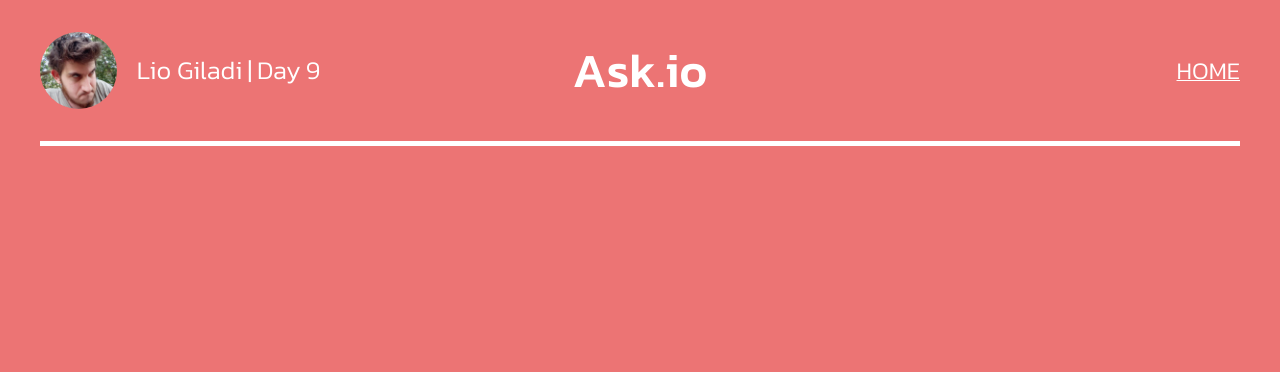
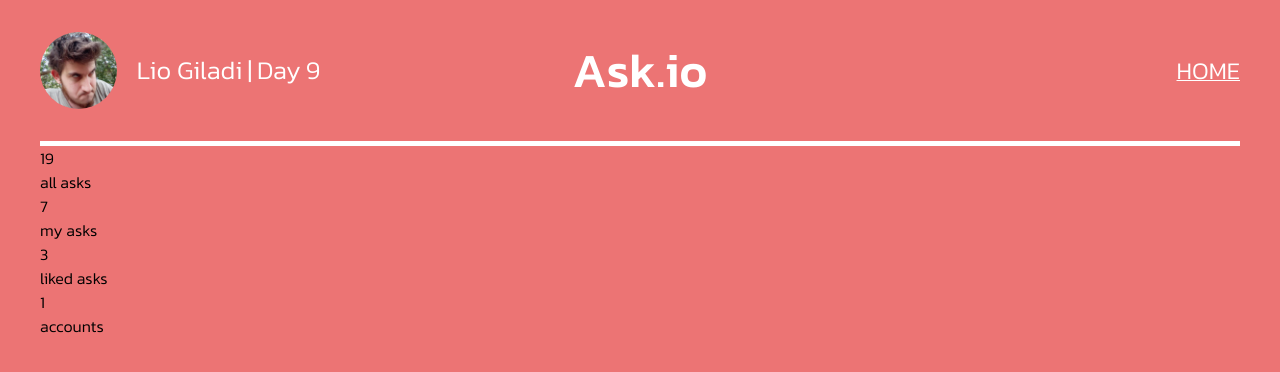
Before and after one commit to zoop-de-loop/ask.io, a Next.js app: page /statistics in a window 1280 px wide. Shown: the top 372 px of the page. Built offline with nearby package versions, Linux system fonts and the light colour scheme.

Commit message:
Add statistics to page

```diff
--- a/pages/statistics.jsx
+++ b/pages/statistics.jsx
@@ -1,10 +1,16 @@
 import PagesHeader from "@/components/PagesHeader";
-
+import Statistic from "@/components/statistic";
+import styles from "@/styles/pages/statistics.module.scss";
 export default function Statistics() {
 	return (
 		<>
 			<PagesHeader />
-			<main></main>
+			<main className={styles.main}>
+				<Statistic amount={19} statisticName='all asks' />
+				<Statistic amount={7} statisticName='my asks' />
+				<Statistic amount={3} statisticName='liked asks' />
+				<Statistic amount={1} statisticName='accounts' />
+			</main>
 		</>
 	);
 }
```
